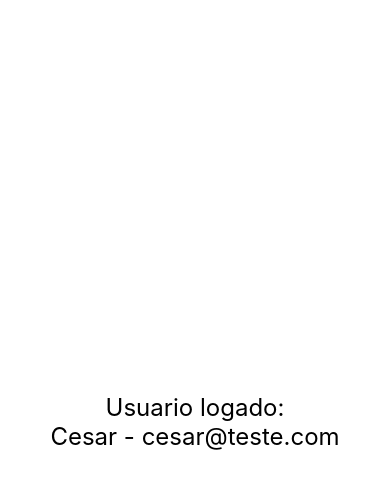
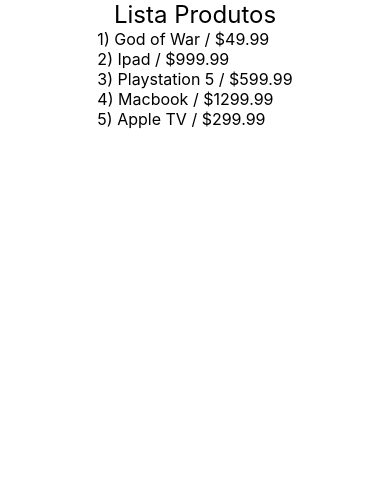
Before and after one commit to CesarAugusto-ls/Curso-ReactNative, a React Native app in the folder exercicios/: screen / in a window 390 px wide. Shown: the top 488 px of the page. Built offline with nearby package versions, Linux system fonts and the light colour scheme.

Commit message:
rederizacao de lista

```diff
--- a/exercicios/src/App.js
+++ b/exercicios/src/App.js
@@ -15,14 +15,17 @@ import { SafeAreaView, StyleSheet } from 'react-native'
 // import ParImpar from './components/ParImpar'
 // import Familia from './components/relacao/Familia'
 // import Membro from './components/relacao/Membro'
-import UsuarioLogado from './components/UsuarioLogado'
+// import UsuarioLogado from './components/UsuarioLogado'
+import ListaProdutosV2 from './components/produtos/ListaProdutosV2'
 
 export default function App() {
 
     return (
         <SafeAreaView style={style.App}>
+            <ListaProdutosV2 />
+            {/*
+            <ListaProdutos />
             <UsuarioLogado usuario={{ nome: 'Cesar', email: 'cesar@teste.com' }} />
-            {/*
             <Familia>
                 <Membro nome="Cesar" sobrenome="Augusto" />
             </Familia>
--- /dev/null
+++ b/exercicios/src/components/produtos/ListaProdutosV2.js
@@ -0,0 +1,24 @@
+import React from 'react';
+import { Text, FlatList } from 'react-native';
+
+import Estilo from '../estilo'
+
+import produtos from './produtos'
+
+const ListaProdutosV2 = () => {
+    const produtoRender = ({ item: p }) => {
+        return <Text style={Estilo.txtMedium}>{p.id}) {p.nome} / ${p.preco}</Text>
+    }
+    return (
+        <>
+            <Text style={Estilo.txtLarge}>Lista Produtos</Text>
+            <FlatList
+                data={produtos}
+                keyExtractor={i => `${i.id}`}
+                renderItem={produtoRender}
+            />
+        </>
+    )
+}
+
+export default ListaProdutosV2;
--- /dev/null
+++ b/exercicios/src/components/produtos/produtos.js
@@ -0,0 +1,7 @@
+export default [
+    { id: 1, nome: 'God of War', preco: 49.99 },
+    { id: 2, nome: 'Ipad', preco: 999.99 },
+    { id: 3, nome: 'Playstation 5', preco: 599.99 },
+    { id: 4, nome: 'Macbook', preco: 1299.99 },
+    { id: 5, nome: 'Apple TV', preco: 299.99 },
+]
```
Also changed, not shown: exercicios/src/components/produtos/ListaProdutos.js (added, +22 -0 lines).
